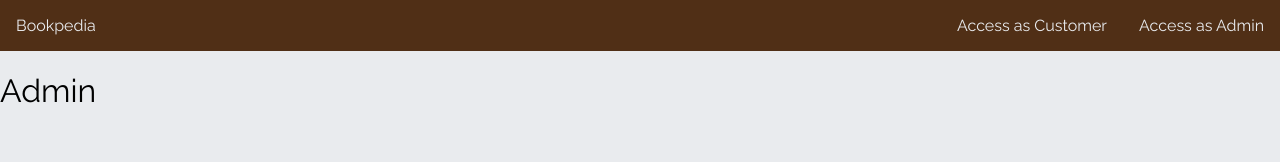
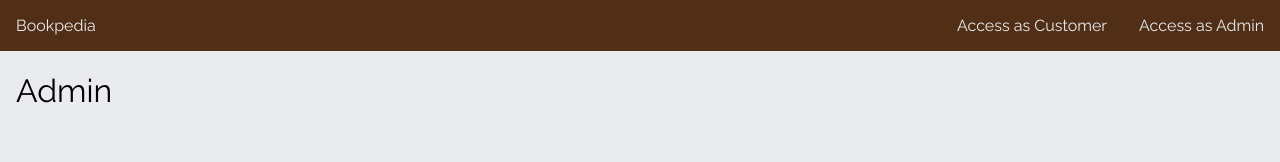
Before and after one commit to stvyang/react-sample, a React (Create React App) app: page /admin in a window 1280 px wide. Shown: the top 162 px of the page. Built offline with nearby package versions, Linux system fonts and the light colour scheme.

Commit message:
Add content component below navigation component

```diff
--- a/src/App.js
+++ b/src/App.js
@@ -1,20 +1,14 @@
 import React from 'react';
 import PropTypes from 'prop-types';
-import { Switch, Route } from 'react-router-dom';
 import Navigation from './components/Navigation';
-
-import Customer from './components/customer-access/Customer';
-import Admin from './components/admin-access/Admin'
+import Content from './components/Content';
 
 class App extends React.Component {
   render() {
     return (
       <div>
         <Navigation />
-        <Switch>
-          <Route path='/customer' component={Customer} />
-          <Route path='/admin' component={Admin} />
-        </Switch>
+        <Content />
       </div>
     )
   }
--- /dev/null
+++ b/src/components/Content.js
@@ -0,0 +1,18 @@
+import React, { Component } from 'react';
+import { Switch, Route } from 'react-router-dom';
+
+import Customer from './customer/Customer';
+import Admin from './admin/Admin';
+
+export default class Content extends Component {
+  render() {
+    return (
+      <div id="content">
+        <Switch>
+          <Route path='/customer' component={Customer} />
+          <Route path='/admin' component={Admin} />
+        </Switch>
+      </div>
+    )
+  }
+}
--- a/src/components/admin-access/Admin.js
+++ b/src/components/admin/Admin.js
@@ -3,9 +3,7 @@ import React, { Component } from 'react';
 export default class Admin extends Component {
   render() {
     return (
-      <div>
-        <h1>Admin</h1>
-      </div>
+      <h1>Admin</h1>
     )
   }
 }
--- a/src/components/customer-access/Customer.js
+++ b/src/components/customer/Customer.js
@@ -3,9 +3,7 @@ import React, { Component } from 'react';
 export default class Customer extends Component {
   render() {
     return (
-      <div>
-        <h1>Customer</h1>
-      </div>
+      <h1>Customer</h1>
     )
   }
 }
```
